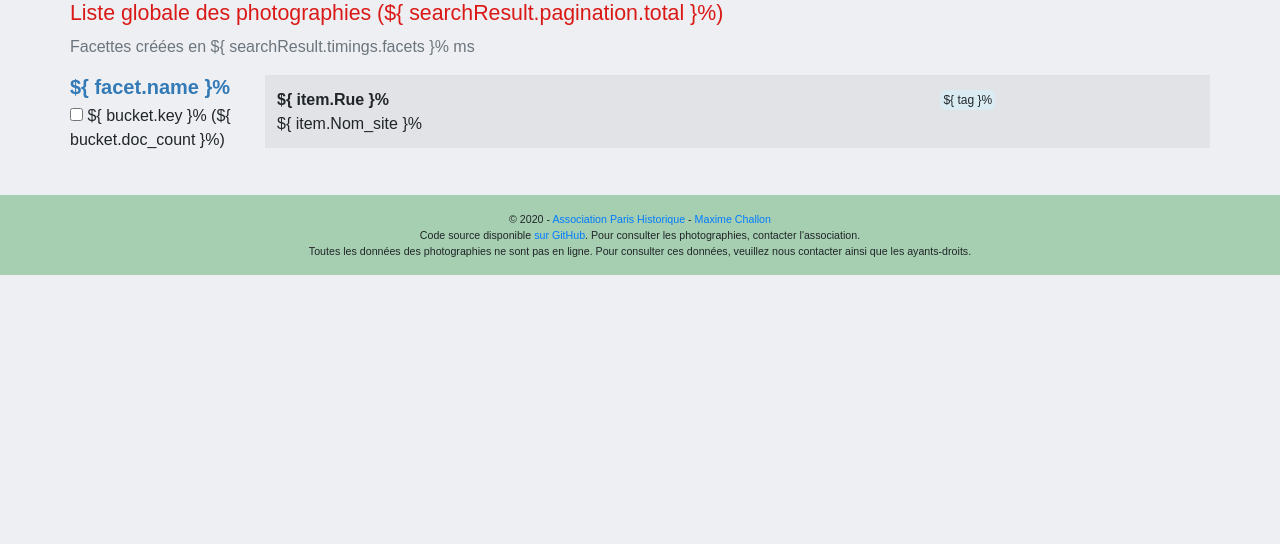
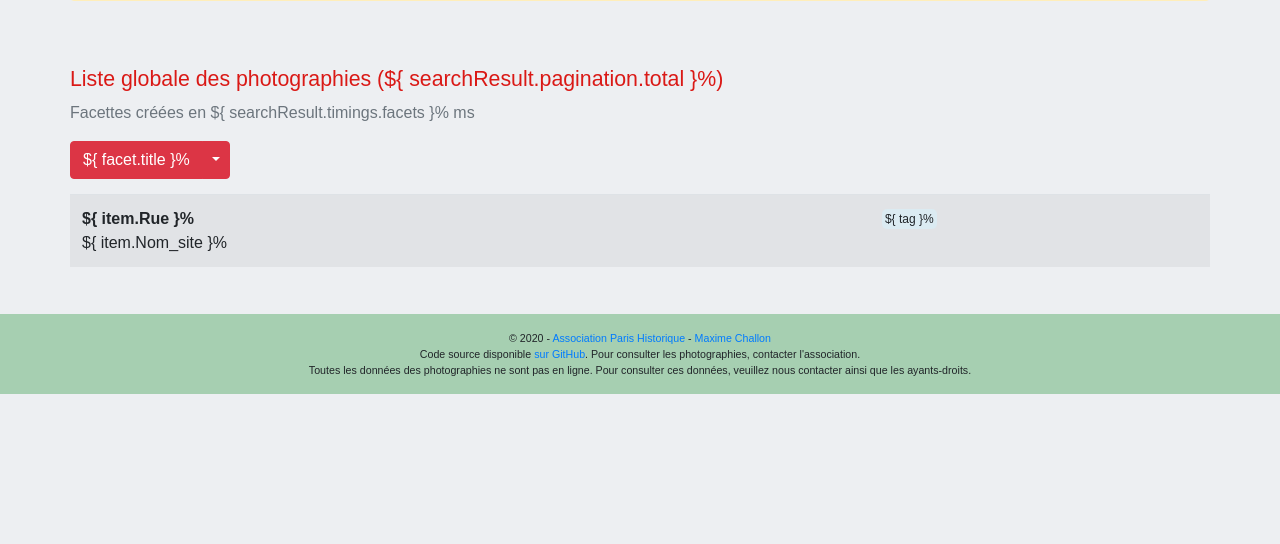
Before and after one commit to MaximeChallon/InventaireParisHistorique_webapp, a Flask app: page /catalogue in a window 1280 px wide. Shown: the part 180-724 px from the top of the page. Run offline with Flask 2, Linux system fonts and the light colour scheme; data that the repository does not hold is empty; parts of the project's set-up code (start-up, migrations or seed data) failed here and were passed over; some libraries are stand-ins or nearby versions.

Commit message:
modif v2

```diff
--- a/app/routes/generals.py
+++ b/app/routes/generals.py
@@ -274,6 +274,7 @@ def get_latlg_adresses():
 
 @app.route("/catalogue", methods=['GET', 'POST'])
 def catalogue():
+	flash("Cette page est en cours de construction", "warning")
 	return render_template("pages/catalogue.html")
 
 
--- a/app/templates/container.html
+++ b/app/templates/container.html
@@ -47,6 +47,7 @@
           Données
         </a>
         <div class="dropdown-menu" aria-labelledby="navbarDropdown" style="background-color:#a6cfb1;">
+            <a class="dropdown-item" href="{{url_for('catalogue')}}">Catalogue</a>
           <a class="dropdown-item" href="{{url_for('api')}}">API</a>
         </div>
         </li>
--- a/app/templates/pages/catalogue.html
+++ b/app/templates/pages/catalogue.html
@@ -28,7 +28,7 @@ $.ajax({
 
 
         var configuration = {
-  searchableFields: ['Support', 'Taille'],
+  searchableFields: ['Support', 'Taille', 'Mots-cles', 'Arrondissement'],
   sortings: {
     name_asc: {
       field: 'N_inventaire',
@@ -43,6 +43,14 @@ $.ajax({
     Taille: {
       title: 'Taille',
       size: 10
+    },
+    Mots_cles: {
+      title: 'Mots clés',
+      size: 30
+    },
+    Arrondissement: {
+      title: 'Arrondissement',
+      size: 20
     }
   }
 };
@@ -100,24 +108,30 @@ const vm = new Vue({
     <p class="text-muted">Facettes créées en ${ searchResult.timings.facets }% ms</p>
 
     <div class="row">
-      <div class="col-md-2 col-xs-2">
-        <div v-for="facet in searchResult.data.aggregations">
-          <h5 style="margin-bottom: 5px;"><strong style="color: #337ab7;">${ facet.name }%</strong></h5>
 
-          <ul class="browse-list list-unstyled long-list" style="margin-bottom: 0;">
-            <li v-for="bucket in facet.buckets">
-            <div class="checkbox block" style="margin-top: 0; margin-bottom: 0;">
+
+      <div class="btn-group" v-for="facet in searchResult.data.aggregations" style="margin-left:15px;margin-bottom:15px;">
+  <button type="button" class="btn btn-danger">${ facet.title }%</button>
+  <button type="button" class="btn btn-danger dropdown-toggle dropdown-toggle-split" data-toggle="dropdown" aria-haspopup="true" aria-expanded="false">
+    <span class="sr-only">${ facet.title }%</span>
+  </button>
+  <div class="dropdown-menu">
+    <div class="dropdown-item" v-for="bucket in facet.buckets">
             <label>
              <input class="checkbox" type="checkbox" v-model="filters[facet.name]" v-bind:value="bucket.key">
                 ${ bucket.key }% (${ bucket.doc_count }%)
             </label>
           </div>
-            </li>
-          </ul>
   </div>
 </div>
 
-      <div class="col-md-10 col-xs-10">
+
+
+
+    </div>
+
+    <div class="row">
+    <div class="col-md-12 col-xs-12">
         <div class="breadcrumbs"></div>
         <div class="clearfix"></div>
         <table class="table table-striped">
--- a/app/templates/partials/js.html
+++ b/app/templates/partials/js.html
@@ -1,6 +1,6 @@
 
 <script type="application/javascript" src="https://cdnjs.cloudflare.com/ajax/libs/leaflet/1.6.0/leaflet.js"></script>
-<script src="https://cdnjs.cloudflare.com/ajax/libs/jquery/3.5.1/jquery.js"></script>
+<script src="https://code.jquery.com/jquery-3.1.1.min.js"></script>
 <script src="{{ url_for('static', filename='js/PruneCluster.js')}}"></script>
-<script src="https://stackpath.bootstrapcdn.com/bootstrap/4.5.0/js/bootstrap.min.js" integrity="sha384-OgVRvuATP1z7JjHLkuOU7Xw704+h835Lr+6QL9UvYjZE3Ipu6Tp75j7Bh/kR0JKI" crossorigin="anonymous"></script>
 <script src="https://cdnjs.cloudflare.com/ajax/libs/popper.js/2.4.0/umd/popper.min.js"></script>
+<script src="https://cdn.jsdelivr.net/npm/bootstrap@4.5.3/dist/js/bootstrap.bundle.min.js" integrity="sha384-ho+j7jyWK8fNQe+A12Hb8AhRq26LrZ/JpcUGGOn+Y7RsweNrtN/tE3MoK7ZeZDyx" crossorigin="anonymous"></script>
```
Lines whose indentation alone changed are shown as unchanged.
